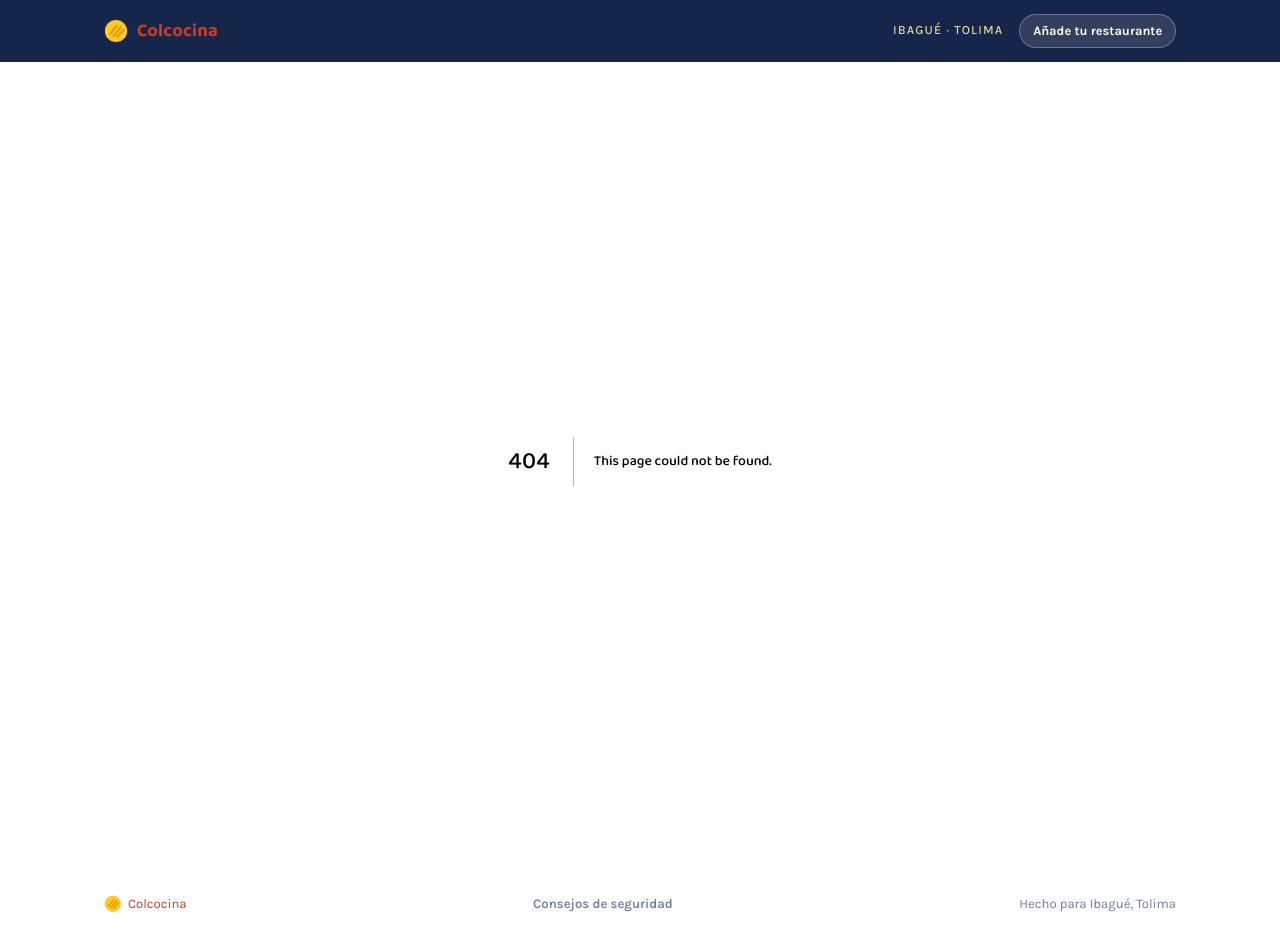
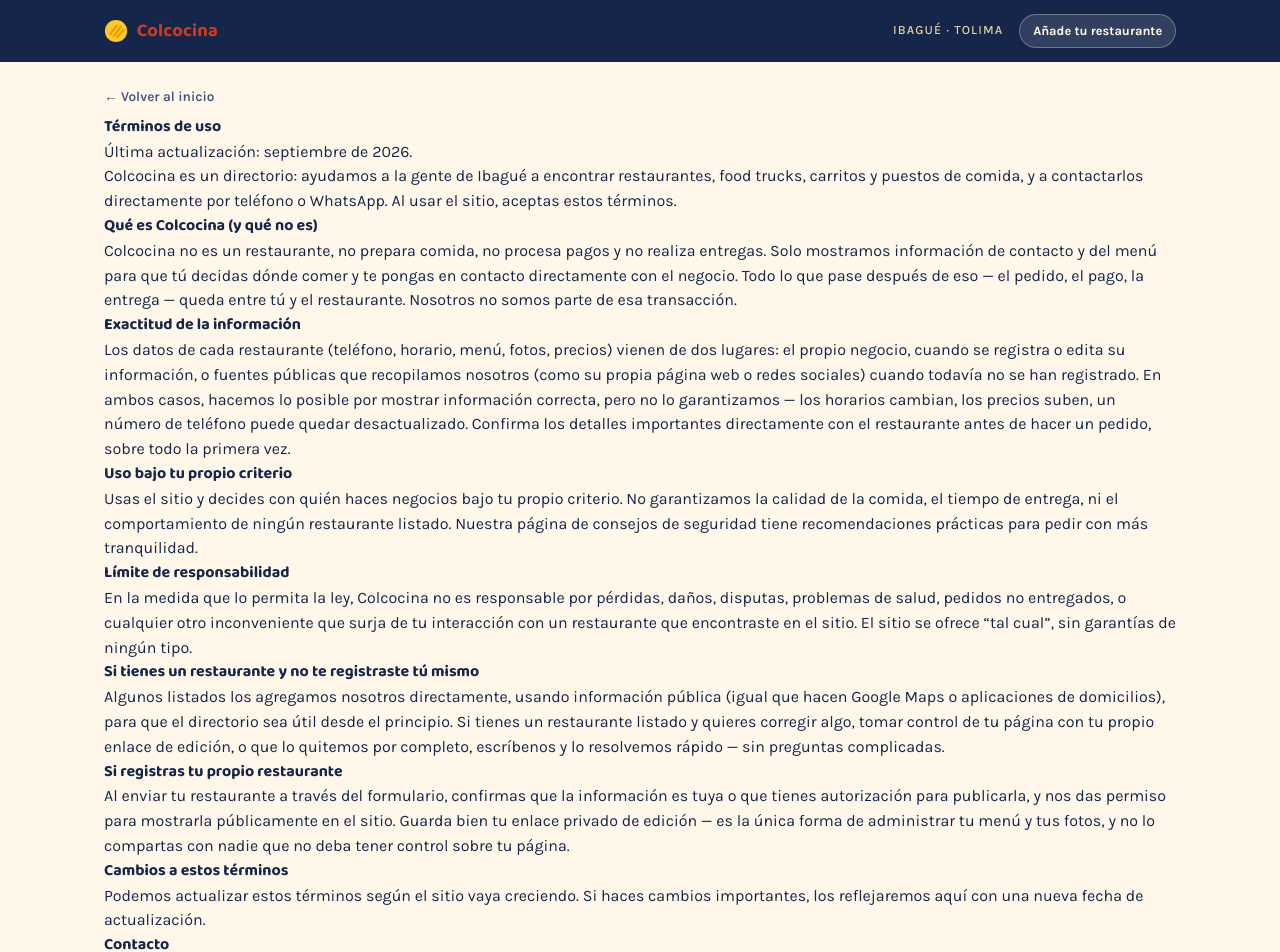
Before and after one commit to Trev1981-byte/sabores-ibague, a Next.js app in the folder sabores-ibague/: page /terminos in a window 1280 px wide. Before the commit this address had no page. Shown: the top 952 px of the page. Built offline with nearby package versions, Linux system fonts and the light colour scheme.

Commit message:
Create page.tsx

```diff
--- /dev/null
+++ b/sabores-ibague/src/app/terminos/page.tsx
@@ -0,0 +1,107 @@
+import Link from "next/link";
+
+export const metadata = {
+  title: "Términos de uso — Colcocina",
+  description:
+    "Cómo funciona Colcocina, qué esperar del sitio y qué no cubrimos como directorio de restaurantes.",
+};
+
+export default function TerminosPage() {
+  return (
+    <main className="wrap legal-page">
+      <Link href="/" className="back-link">
+        ← Volver al inicio
+      </Link>
+
+      <h1>Términos de uso</h1>
+      <p className="legal-updated">Última actualización: septiembre de 2026.</p>
+
+      <p>
+        Colcocina es un directorio: ayudamos a la gente de Ibagué a encontrar
+        restaurantes, food trucks, carritos y puestos de comida, y a
+        contactarlos directamente por teléfono o WhatsApp. Al usar el sitio,
+        aceptas estos términos.
+      </p>
+
+      <h2>Qué es Colcocina (y qué no es)</h2>
+      <p>
+        Colcocina no es un restaurante, no prepara comida, no procesa pagos y
+        no realiza entregas. Solo mostramos información de contacto y del
+        menú para que tú decidas dónde comer y te pongas en contacto
+        directamente con el negocio. Todo lo que pase después de eso — el
+        pedido, el pago, la entrega — queda entre tú y el restaurante.
+        Nosotros no somos parte de esa transacción.
+      </p>
+
+      <h2>Exactitud de la información</h2>
+      <p>
+        Los datos de cada restaurante (teléfono, horario, menú, fotos,
+        precios) vienen de dos lugares: el propio negocio, cuando se registra
+        o edita su información, o fuentes públicas que recopilamos nosotros
+        (como su propia página web o redes sociales) cuando todavía no se han
+        registrado. En ambos casos, hacemos lo posible por mostrar
+        información correcta, pero no lo garantizamos — los horarios cambian,
+        los precios suben, un número de teléfono puede quedar desactualizado.
+        Confirma los detalles importantes directamente con el restaurante
+        antes de hacer un pedido, sobre todo la primera vez.
+      </p>
+
+      <h2>Uso bajo tu propio criterio</h2>
+      <p>
+        Usas el sitio y decides con quién haces negocios bajo tu propio
+        criterio. No garantizamos la calidad de la comida, el tiempo de
+        entrega, ni el comportamiento de ningún restaurante listado. Nuestra
+        página de{" "}
+        <Link href="/seguridad">consejos de seguridad</Link> tiene
+        recomendaciones prácticas para pedir con más tranquilidad.
+      </p>
+
+      <h2>Límite de responsabilidad</h2>
+      <p>
+        En la medida que lo permita la ley, Colcocina no es responsable por
+        pérdidas, daños, disputas, problemas de salud, pedidos no entregados,
+        o cualquier otro inconveniente que surja de tu interacción con un
+        restaurante que encontraste en el sitio. El sitio se ofrece
+        &ldquo;tal cual&rdquo;, sin garantías de ningún tipo.
+      </p>
+
+      <h2>Si tienes un restaurante y no te registraste tú mismo</h2>
+      <p>
+        Algunos listados los agregamos nosotros directamente, usando
+        información pública (igual que hacen Google Maps o aplicaciones de
+        domicilios), para que el directorio sea útil desde el principio. Si
+        tienes un restaurante listado y quieres corregir algo, tomar control
+        de tu página con tu propio enlace de edición, o que lo quitemos por
+        completo, escríbenos y lo resolvemos rápido — sin preguntas
+        complicadas.
+      </p>
+
+      <h2>Si registras tu propio restaurante</h2>
+      <p>
+        Al enviar tu restaurante a través del formulario, confirmas que la
+        información es tuya o que tienes autorización para publicarla, y nos
+        das permiso para mostrarla públicamente en el sitio. Guarda bien tu
+        enlace privado de edición — es la única forma de administrar tu menú
+        y tus fotos, y no lo compartas con nadie que no deba tener control
+        sobre tu página.
+      </p>
+
+      <h2>Cambios a estos términos</h2>
+      <p>
+        Podemos actualizar estos términos según el sitio vaya creciendo. Si
+        haces cambios importantes, los reflejaremos aquí con una nueva fecha
+        de actualización.
+      </p>
+
+      <h2>Contacto</h2>
+      <p>
+        ¿Preguntas, correcciones, o quieres que quitemos tu información?
+        Escríbenos a{" "}
+        <a href="mailto:hello@carehubnetwork.com">
+          hello@carehubnetwork.com
+        </a>
+        .
+      </p>
+    </main>
+  );
+}
```
